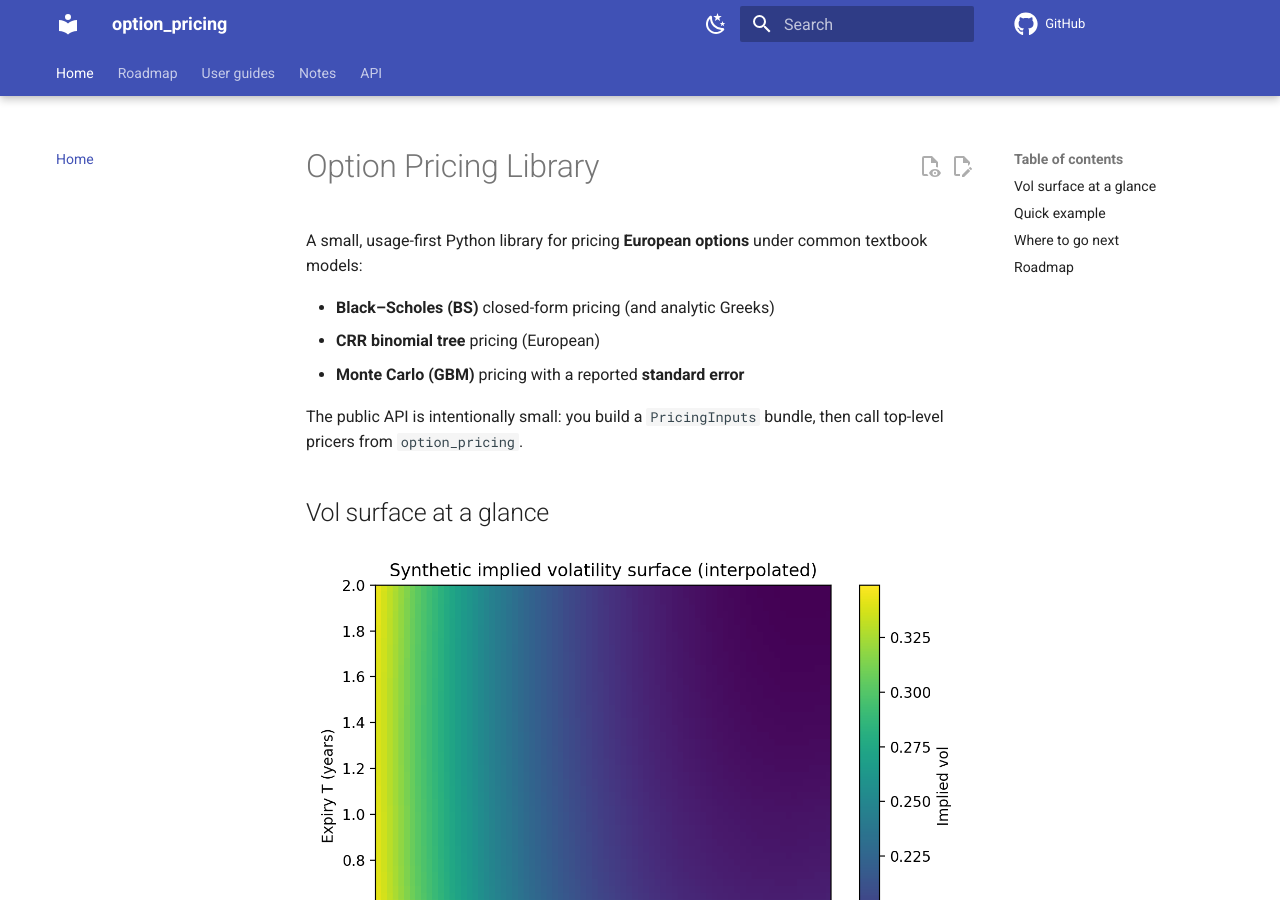
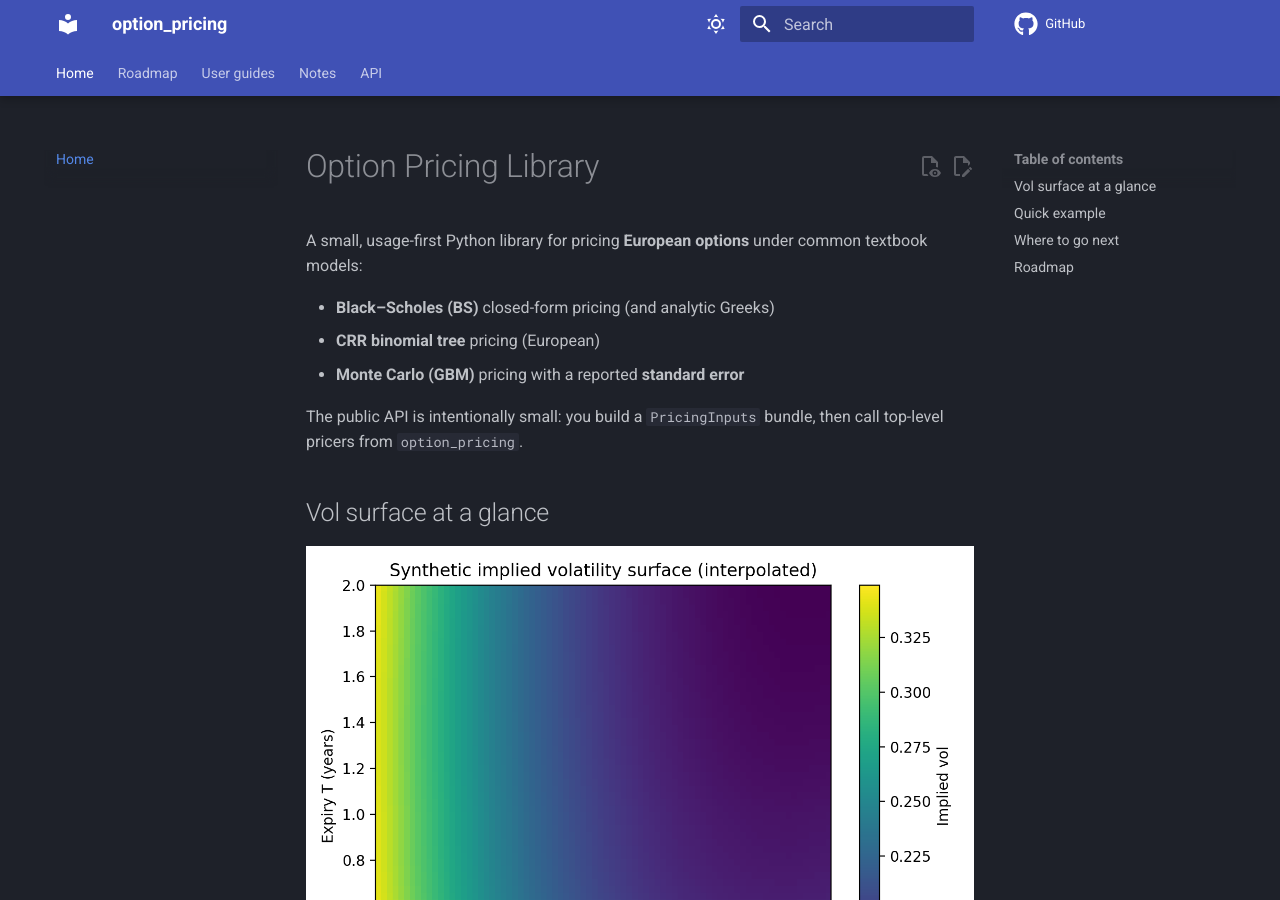
Before and after one commit to willemk-stack/option-pricing-library, an MkDocs documentation site: the page built from docs/index.md, in a window 1280 px wide and 900 px high. Built offline with MkDocs 1.6.1 and Material for MkDocs 9.7.7, drawn with Linux system fonts in a browser that asks for light colours; comment, search, counter and statistics services are not loaded.

Commit message:
Changed default pages theme to slate

```diff
--- a/mkdocs.yml
+++ b/mkdocs.yml
@@ -12,18 +12,19 @@ theme:
     repo: fontawesome/brands/github
 
   palette:
+    - scheme: slate
+      primary: indigo
+      accent: indigo
+      toggle:
+        icon: material/weather-sunny
+        name: Switch to light mode
     - scheme: default
       primary: indigo
       accent: indigo
       toggle:
         icon: material/weather-night
         name: Switch to dark mode
-    - scheme: slate
-      primary: indigo
-      accent: indigo
-      toggle:
-        icon: material/weather-sunny
-        name: Switch to light mode
+
 
   features:
     # Navigation / layout
```
